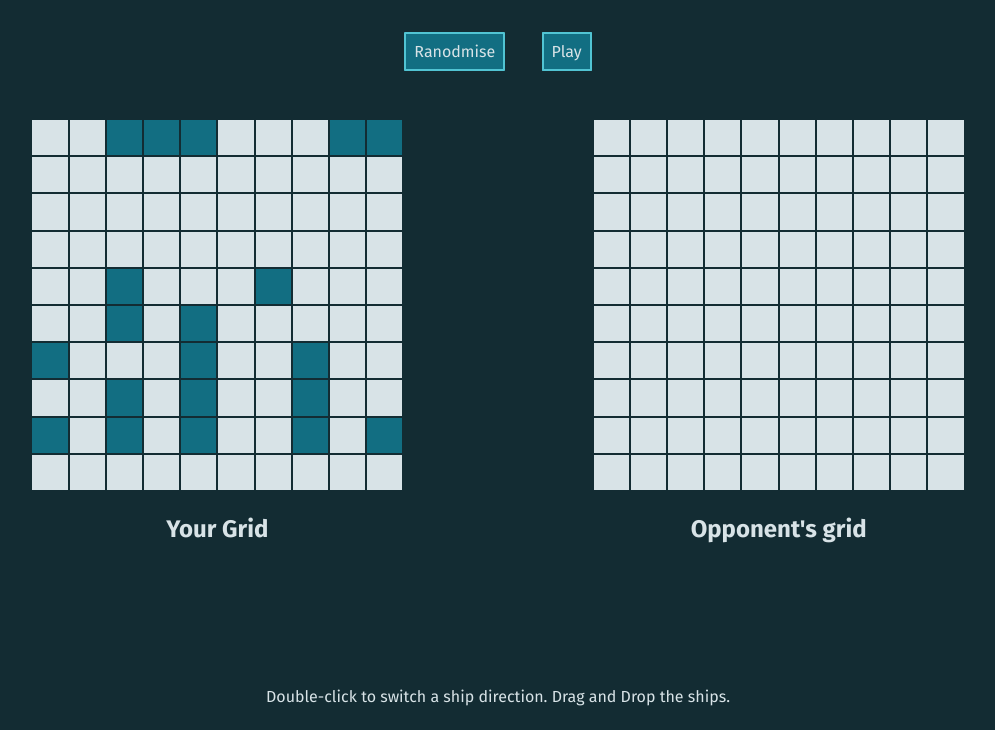
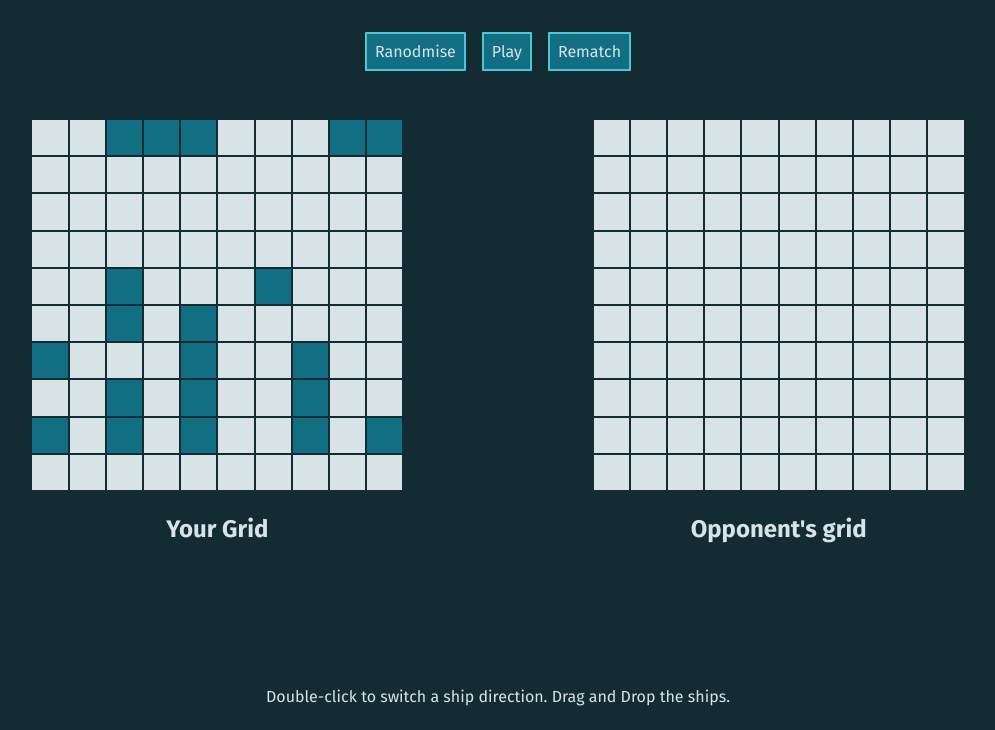
Before and after one commit to max-makk/battleship, a website built with webpack: page src/index.html in a window 1280 px wide. Shown: the part 70-800 px from the top of the page, without its empty margins (142-1137 px from the left). Built offline with nearby package versions, Linux system fonts and the light colour scheme.

Commit message:
refactor: change divs to buttons

```diff
--- a/src/index.html
+++ b/src/index.html
@@ -16,8 +16,9 @@
   </header>
   <main>
     <div class="buttons">
-      <div class="random">Ranodmise</div>
-      <div class="start">Play</div>
+      <button class="random">Ranodmise</button>
+      <button class="start">Play</button>
+      <button class="rematch">Rematch</button>
     </div>
     <div class="boards">
       <div class="board">
--- a/src/style.css
+++ b/src/style.css
@@ -53,16 +53,21 @@ footer {
 
 .buttons {
   margin-top: 2em;
+  display: flex;
+  flex-wrap: wrap;
+  align-items: center;
+  justify-content: center;
+  gap: 1em;
 }
 
-.random,
-.start {
+.buttons button {
   border: 2px solid var(--blue);
-  display: inline-block;
   padding: 0.5em;
-  margin: 0 1em;
   border-radius: 1%;
   background-color: var(--navy);
+  color: inherit;
+  font-family: inherit;
+  font-size: inherit;
   cursor: pointer;
 }
 
```
